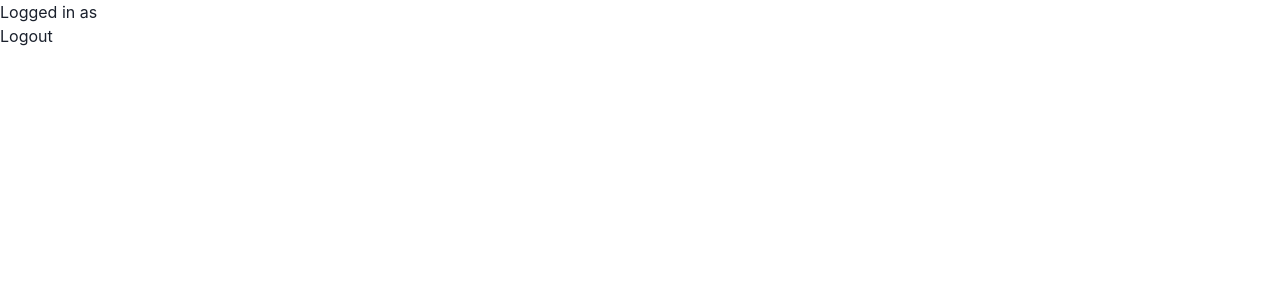
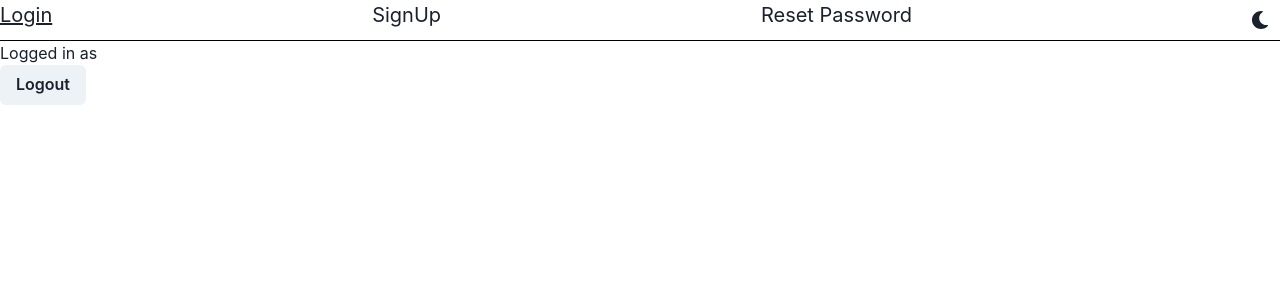
Before and after one commit to jilink/react-chakra-socketio-firebase-boilerplate, a React (Create React App) app in the folder client/: page / in a window 1280 px wide. Shown: the top 300 px of the page. Built offline with nearby package versions, Linux system fonts and the light colour scheme; no server answers.

Commit message:
basic header and style done

```diff
--- a/client/src/App.js
+++ b/client/src/App.js
@@ -1,9 +1,8 @@
 import React from 'react';
 import {
   ChakraProvider,
-  Box,
+  Flex,
   Text,
-  Link,
   VStack,
   Code,
   Grid,
@@ -16,36 +15,23 @@ import Home from './pages/Home';
 import LoginPage from './pages/LoginPage';
 import SignUpPage from './pages/SignUpPage';
 import ResetPassword from './pages/ResetPassword';
+import Link from './components/Link/Link';
 
 function App() {
   return (
     <ChakraProvider theme={theme}>
-      {/* <Box textAlign="center" fontSize="xl">
-        <Grid minH="100vh" p={3}>
+      <Router>
+        <Flex borderBottom="1px solid black" justify="space-between" fontSize="xl">
+          <Link to="/login">Login</Link>
+          <Link to="/signup">SignUp</Link>
+          <Link to="/reset-password">Reset Password</Link>
           <ColorModeSwitcher justifySelf="flex-end" />
-          <VStack spacing={8}>
-            <Logo h="40vmin" pointerEvents="none" />
-            <Text>
-              Edit <Code fontSize="xl">src/App.js</Code> and save to reload.
-            </Text>
-            <Link
-              color="teal.500"
-              href="https://chakra-ui.com"
-              fontSize="2xl"
-              target="_blank"
-              rel="noopener noreferrer"
-            >
-              Learn Chakra
-            </Link>
-          </VStack>
-        </Grid>
-      </Box> */}
-      <Router>
+        </Flex>
         <Routes>
-          <Route exact path="/" element={<Home/>} />
-          <Route exact path="/login" element={<LoginPage/>} />
-          <Route exact path="/signup" element={<SignUpPage/>} />
-          <Route exact path="/reset-password" element={<ResetPassword/>} />
+          <Route exact path="/" element={<Home />} />
+          <Route exact path="/login" element={<LoginPage />} />
+          <Route exact path="/signup" element={<SignUpPage />} />
+          <Route exact path="/reset-password" element={<ResetPassword />} />
         </Routes>
       </Router>
     </ChakraProvider>
--- a/client/src/pages/Home.js
+++ b/client/src/pages/Home.js
@@ -3,6 +3,7 @@ import { useAuthState } from 'react-firebase-hooks/auth';
 import { useNavigate } from 'react-router-dom';
 import { auth, db, logout } from '../firebase';
 import { query, collection, getDocs, where } from 'firebase/firestore';
+import { Box, Button } from '@chakra-ui/react';
 
 function Home() {
   const [user, loading, error] = useAuthState(auth);
@@ -25,16 +26,16 @@ function Home() {
     fetchUserName();
   }, [user, loading]);
   return (
-    <div className="dashboard">
-      <div className="dashboard__container">
+    <Box>
+      <Box>
         Logged in as
-        <div>{name}</div>
-        <div>{user?.email}</div>
-        <button className="dashboard__btn" onClick={logout}>
+        <Box>{name}</Box>
+        <Box>{user?.email}</Box>
+        <Button onClick={logout}>
           Logout
-        </button>
-      </div>
-    </div>
+        </Button>
+      </Box>
+    </Box>
   );
 }
 export default Home;
```
